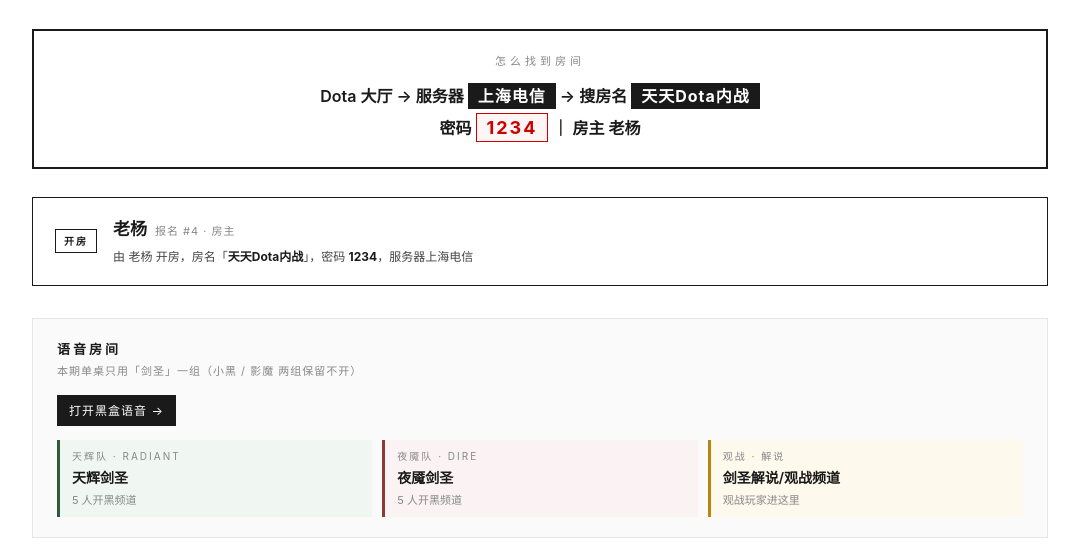
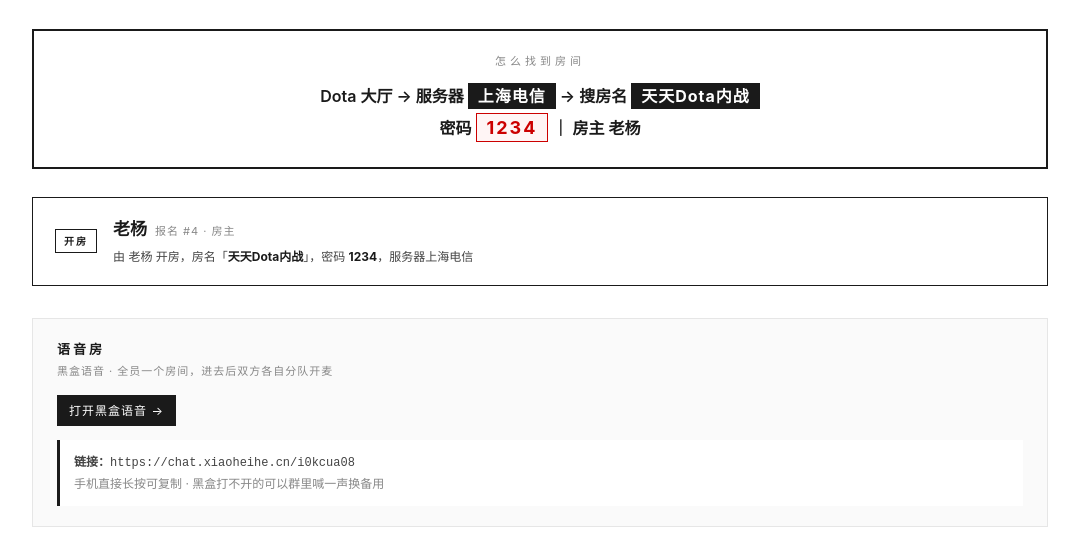
Before and after one commit to mrliuzhiyu/OriginDota, a plain HTML site: page 20260513-内战对战表.html in a window 1280 px wide. Shown: the part 195-747 px from the top of the page, without its empty margins (100-1179 px from the left). Drawn offline with Linux system fonts and the light colour scheme.

Commit message:
fix: 语音房改单房间展示 — 移除三分房（剑圣/小黑/影魔已不存在）

```diff
--- a/20260513-内战对战表.html
+++ b/20260513-内战对战表.html
@@ -162,25 +162,12 @@
   </div>
 
   <section class="voice">
-    <h3>语音房间</h3>
-    <div class="v-sub">本期单桌只用「剑圣」一组（小黑 / 影魔 两组保留不开）</div>
+    <h3>语音房</h3>
+    <div class="v-sub">黑盒语音 · 全员一个房间，进去后双方各自分队开麦</div>
     <a class="v-link" href="https://chat.xiaoheihe.cn/i0kcua08" target="_blank" rel="noopener">打开黑盒语音 →</a>
-    <div class="voice-rows">
-      <div class="v-room radiant">
-        <div class="vr-tag">天辉队 · RADIANT</div>
-        <div class="vr-name">天辉剑圣</div>
-        <div class="vr-note">5 人开黑频道</div>
-      </div>
-      <div class="v-room dire">
-        <div class="vr-tag">夜魇队 · DIRE</div>
-        <div class="vr-name">夜魇剑圣</div>
-        <div class="vr-note">5 人开黑频道</div>
-      </div>
-      <div class="v-room cast">
-        <div class="vr-tag">观战 · 解说</div>
-        <div class="vr-name">剑圣解说/观战频道</div>
-        <div class="vr-note">观战玩家进这里</div>
-      </div>
+    <div style="font-size: 12px; color: var(--ink-soft); padding: 12px 14px; background: #fff; border-left: 3px solid var(--ink); line-height: 1.7;">
+      <b>链接：</b><span style="font-family: monospace; user-select: all;">https://chat.xiaoheihe.cn/i0kcua08</span><br>
+      <span style="color: var(--ink-mute);">手机直接长按可复制 · 黑盒打不开的可以群里喊一声换备用</span>
     </div>
   </section>
 
```
